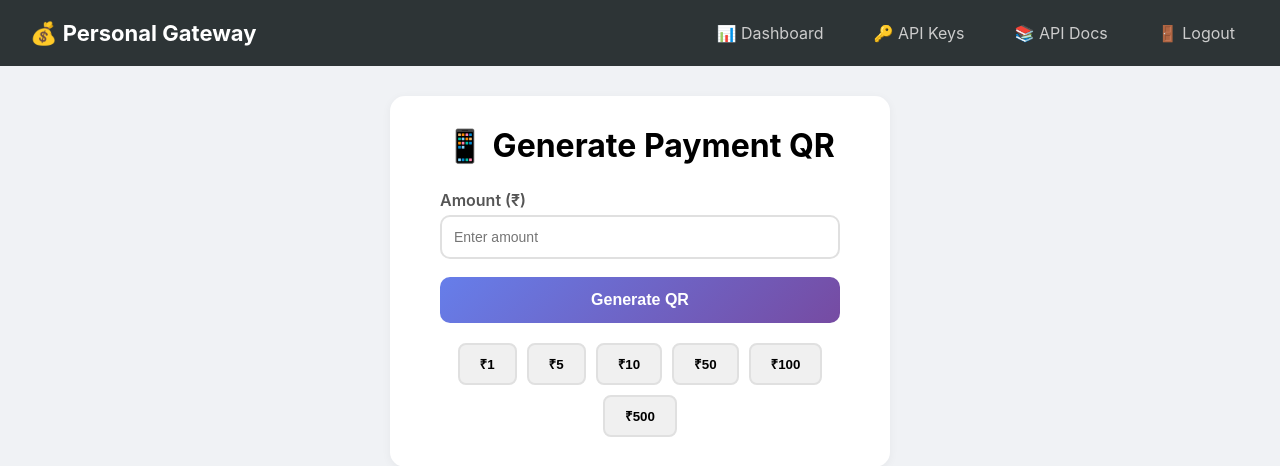
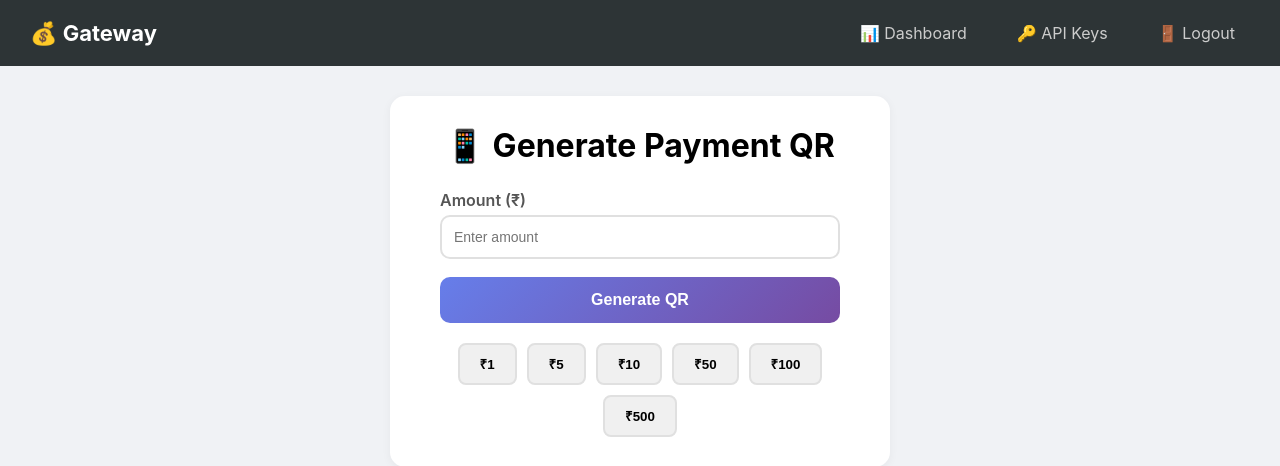
Before and after one commit to exploits99621/gateway, a Flask app: template templates/generate_qr.html in a window 1280 px wide. Shown: the top 466 px of the page. Run offline with Flask 3, Linux system fonts and the light colour scheme; the template is opened without the code that fills it, so the values that code supplies are empty.

Commit message:
Update generate_qr.html

```diff
--- a/templates/generate_qr.html
+++ b/templates/generate_qr.html
@@ -3,16 +3,15 @@
 <head>
     <meta charset="UTF-8">
     <meta name="viewport" content="width=device-width, initial-scale=1.0">
-    <title>Generate QR - Personal Gateway</title>
+    <title>Generate QR - Gateway</title>
     <link rel="stylesheet" href="{{ url_for('static', filename='style.css') }}">
 </head>
 <body>
     <nav class="navbar">
-        <div class="nav-brand">💰 Personal Gateway</div>
+        <div class="nav-brand">💰 Gateway</div>
         <div class="nav-links">
             <a href="/dashboard">📊 Dashboard</a>
             <a href="/api-keys">🔑 API Keys</a>
-            <a href="/api-docs">📚 API Docs</a>
             <a href="/logout">🚪 Logout</a>
         </div>
     </nav>
@@ -21,11 +20,14 @@
         <div class="qr-generator">
             <h1>📱 Generate Payment QR</h1>
 
+            {% if error %}
+            <div class="error-message">{{ error }}</div>
+            {% endif %}
+
             <form method="POST" class="qr-form">
                 <div class="form-group">
                     <label>Amount (₹)</label>
-                    <input type="number" name="amount" placeholder="Enter amount"
-                           min="1" step="0.01" required>
+                    <input type="number" name="amount" placeholder="Enter amount" min="1" step="0.01" required>
                 </div>
                 <button type="submit" class="btn-primary">Generate QR</button>
             </form>
```
